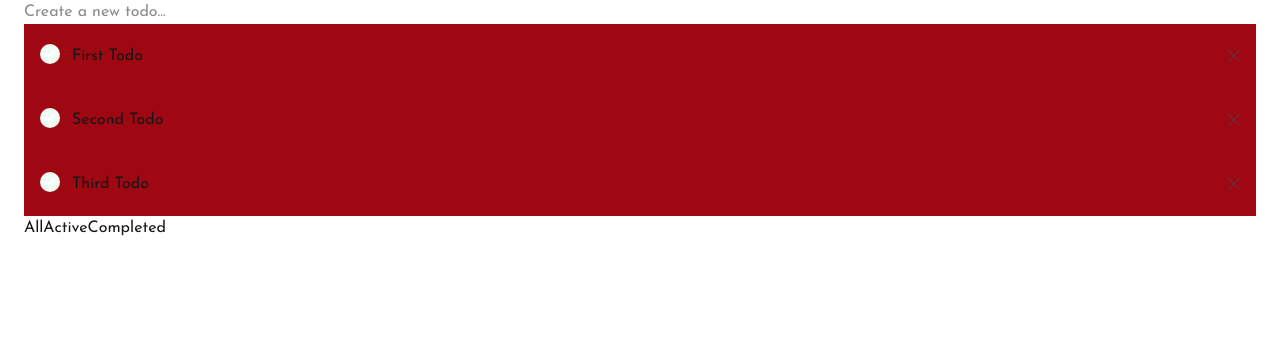
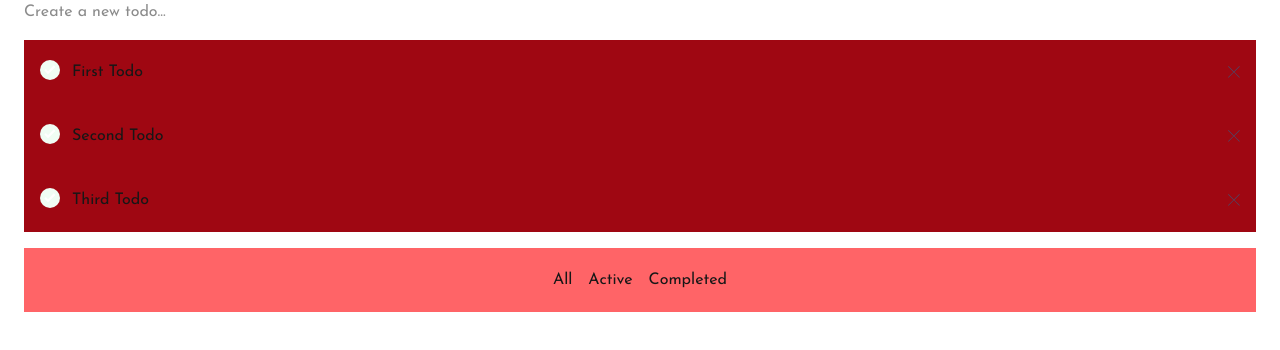
Before and after one commit to 11amanraj/to-do-latest, a Next.js app: page / in a window 1280 px wide. Shown: the top 350 px of the page. Built offline with nearby package versions, Linux system fonts and the light colour scheme.

Commit message:
Added styling pt. 1

```diff
--- a/app/page.tsx
+++ b/app/page.tsx
@@ -75,7 +75,7 @@ export default function Home() {
   }
 
   return (
-    <div className="mx-6">
+    <div className="mx-6 flex flex-col gap-4">
       <form onSubmit={addTodoHandler}>
         <input ref={inputRef} type="text" placeholder="Create a new todo..."/>
       </form>
@@ -90,7 +90,7 @@ export default function Home() {
           )
         })}
       </ul>
-      <div className="filter">
+      <div className="bg-red-400 px-4 py-5 flex gap-4 justify-center">
         <button onClick={() => setIsShowing('all')}>All</button>
         <button onClick={() => setIsShowing('active')}>Active</button>
         <button onClick={() => setIsShowing('completed')}>Completed</button>
```
